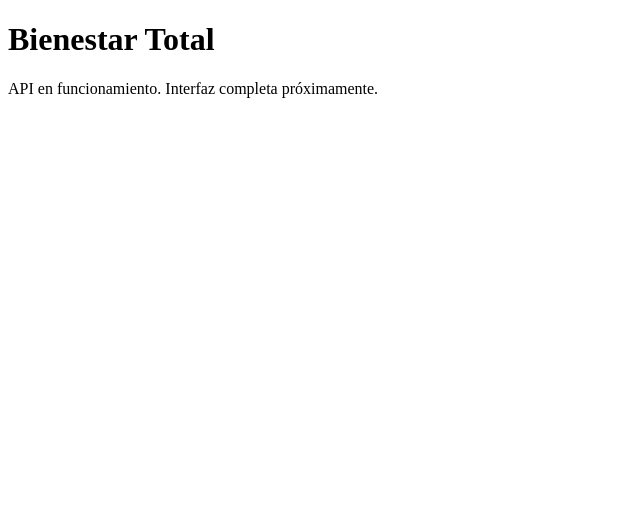
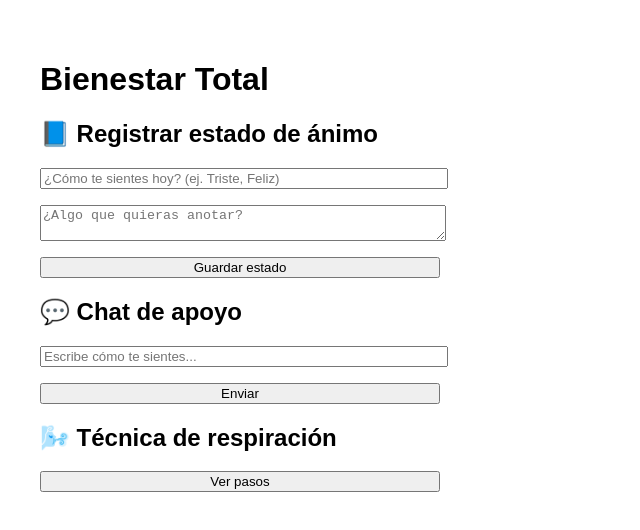
Before and after one commit to Fern-art/App-Bienestar-, a website: page index.html in a window 1280 px wide. Shown: the whole page, without its empty margins (0-640 px from the left). Drawn offline with Linux system fonts and the light colour scheme.

Commit message:
Add files via upload

```diff
--- a/index.html
+++ b/index.html
@@ -1,11 +1,69 @@
+
 <!DOCTYPE html>
 <html lang="es">
 <head>
-  <meta charset="UTF-8">
+  <meta charset="UTF-8" />
+  <meta name="viewport" content="width=device-width, initial-scale=1.0" />
   <title>Bienestar Total</title>
+  <style>
+    body { font-family: sans-serif; padding: 2rem; }
+    input, textarea, button { margin-top: 1rem; display: block; width: 100%; max-width: 400px; }
+    #response { margin-top: 1rem; }
+  </style>
 </head>
 <body>
   <h1>Bienestar Total</h1>
-  <p>API en funcionamiento. Interfaz completa próximamente.</p>
+
+  <h2>📘 Registrar estado de ánimo</h2>
+  <input id="mood" placeholder="¿Cómo te sientes hoy? (ej. Triste, Feliz)" />
+  <textarea id="note" placeholder="¿Algo que quieras anotar?"></textarea>
+  <button onclick="submitMood()">Guardar estado</button>
+
+  <h2>💬 Chat de apoyo</h2>
+  <input id="message" placeholder="Escribe cómo te sientes..." />
+  <button onclick="sendMessage()">Enviar</button>
+
+  <div id="response"></div>
+
+  <h2>🌬️ Técnica de respiración</h2>
+  <button onclick="getBreathing()">Ver pasos</button>
+  <ul id="breathingSteps"></ul>
+
+  <script>
+    async function submitMood() {
+      const mood = document.getElementById('mood').value;
+      const note = document.getElementById('note').value;
+      const res = await fetch('/api/mood', {
+        method: 'POST',
+        headers: { 'Content-Type': 'application/json' },
+        body: JSON.stringify({ mood, note })
+      });
+      const data = await res.json();
+      alert('Estado guardado: ' + JSON.stringify(data.entry));
+    }
+
+    async function sendMessage() {
+      const message = document.getElementById('message').value;
+      const res = await fetch('/api/chat', {
+        method: 'POST',
+        headers: { 'Content-Type': 'application/json' },
+        body: JSON.stringify({ message })
+      });
+      const data = await res.json();
+      document.getElementById('response').innerText = data.reply;
+    }
+
+    async function getBreathing() {
+      const res = await fetch('/api/anxiety/breathing');
+      const data = await res.json();
+      const stepsList = document.getElementById('breathingSteps');
+      stepsList.innerHTML = '';
+      data.steps.forEach(step => {
+        const li = document.createElement('li');
+        li.textContent = step;
+        stepsList.appendChild(li);
+      });
+    }
+  </script>
 </body>
 </html>
```
